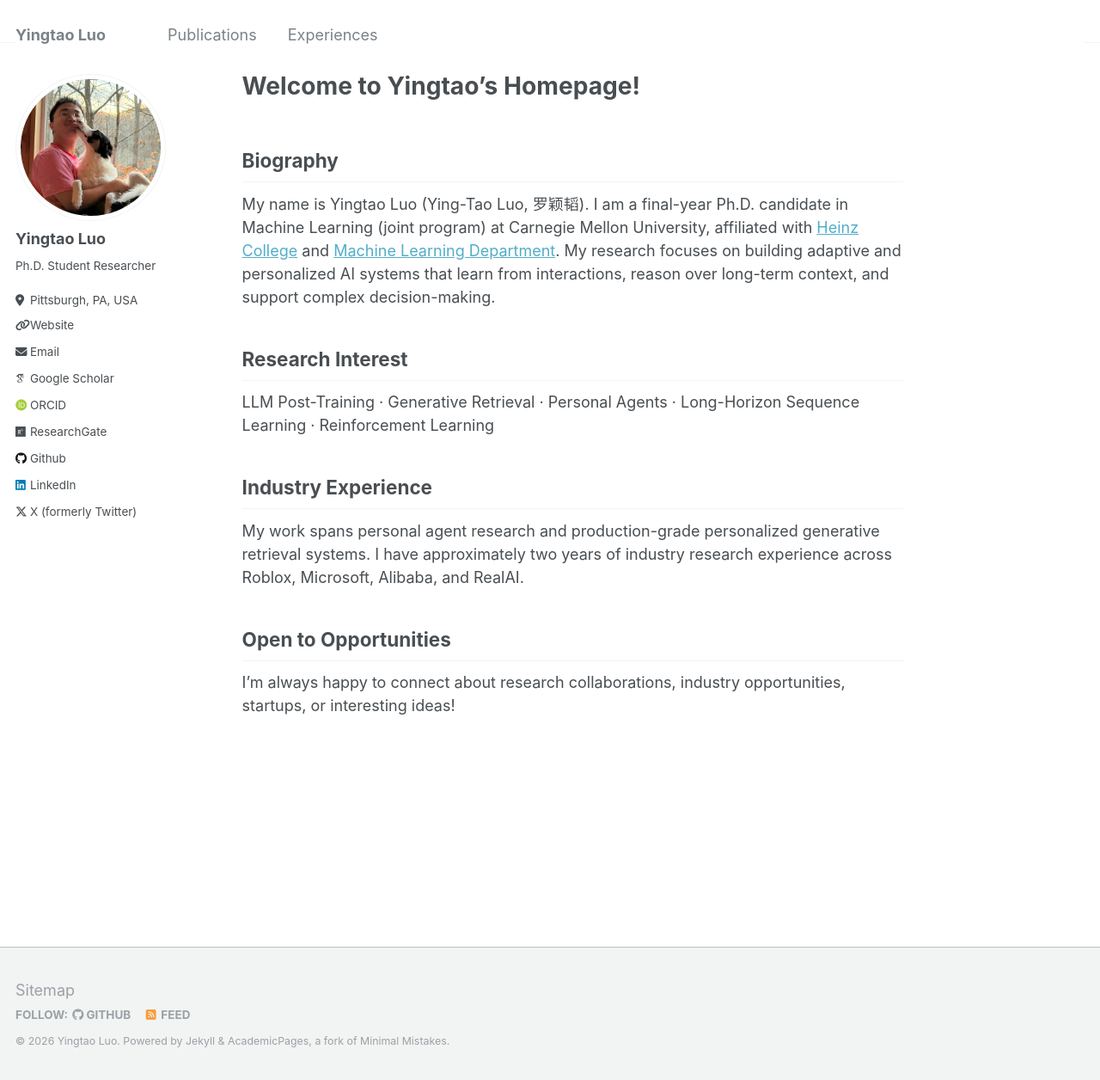
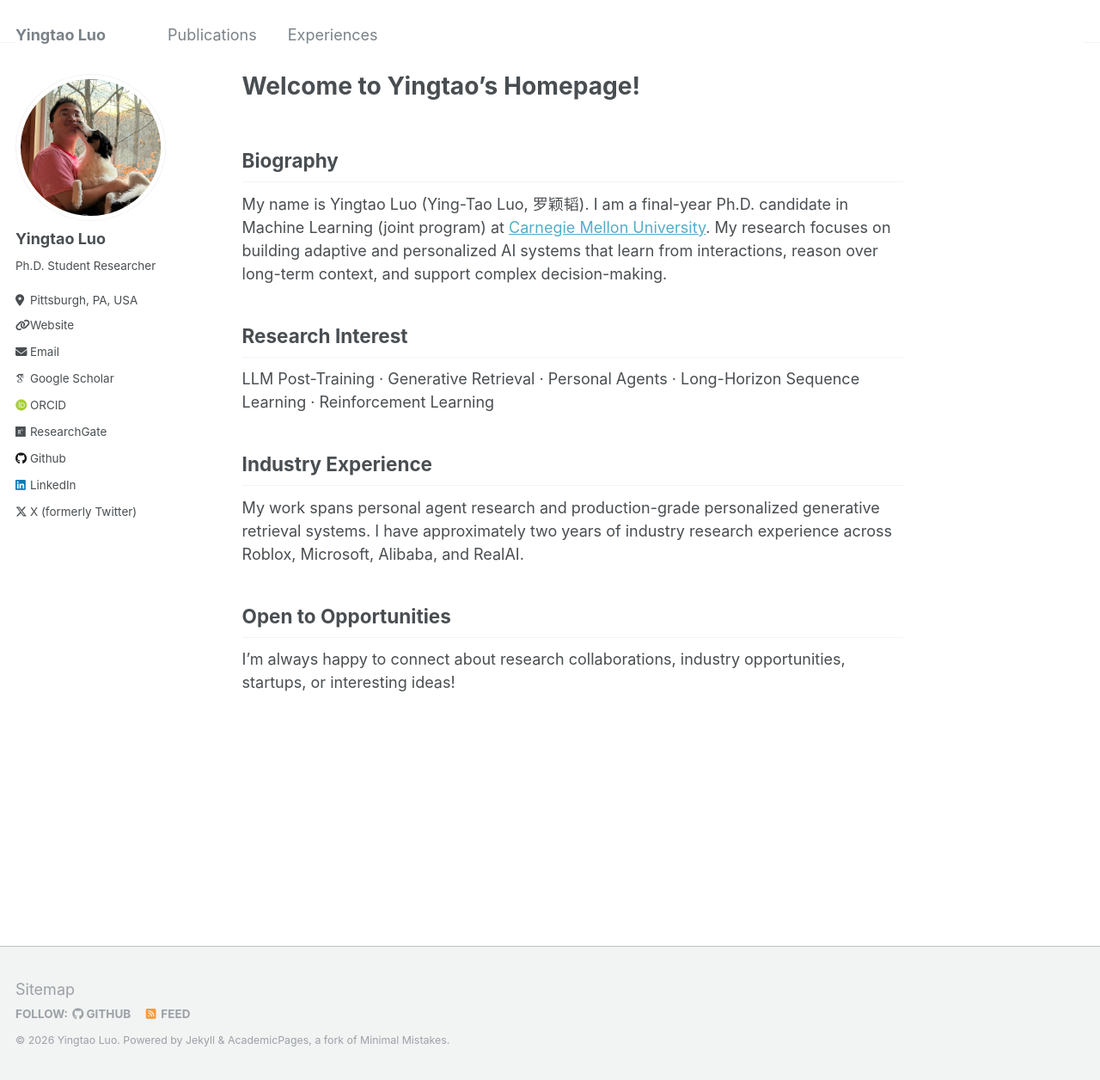
Before and after one commit to yingtaoluo/yingtaoluo.github.io, a Jekyll site: the page built from _pages/about.md, in a window 1280 px wide and 1256 px high. Shown: the whole window at 86% size. Built offline with Jekyll 4.4.1, drawn with Linux system fonts in a browser that asks for light colours; some web fonts are replaced.

Commit message:
Correct affiliation link for Carnegie Mellon University
Updated university affiliation link in biography section.

```diff
--- a/_pages/about.md
+++ b/_pages/about.md
@@ -9,7 +9,7 @@ redirect_from:
 ---
 
 ## Biography
-My name is Yingtao Luo (Ying-Tao Luo, 罗颖韬). I am a final-year Ph.D. candidate in Machine Learning (joint program) at Carnegie Mellon University, affiliated with [Heinz College](https://www.heinz.cmu.edu/) and [Machine Learning Department](https://www.ml.cmu.edu/people/phd-students.html). My research focuses on building adaptive and personalized AI systems that learn from interactions, reason over long-term context, and support complex decision-making.
+My name is Yingtao Luo (Ying-Tao Luo, 罗颖韬). I am a final-year Ph.D. candidate in Machine Learning (joint program) at [Carnegie Mellon University](https://www.ml.cmu.edu/people/phd-students.html). My research focuses on building adaptive and personalized AI systems that learn from interactions, reason over long-term context, and support complex decision-making.
 
 ## Research Interest
 LLM Post-Training · Generative Retrieval · Personal Agents · Long-Horizon Sequence Learning · Reinforcement Learning
```
